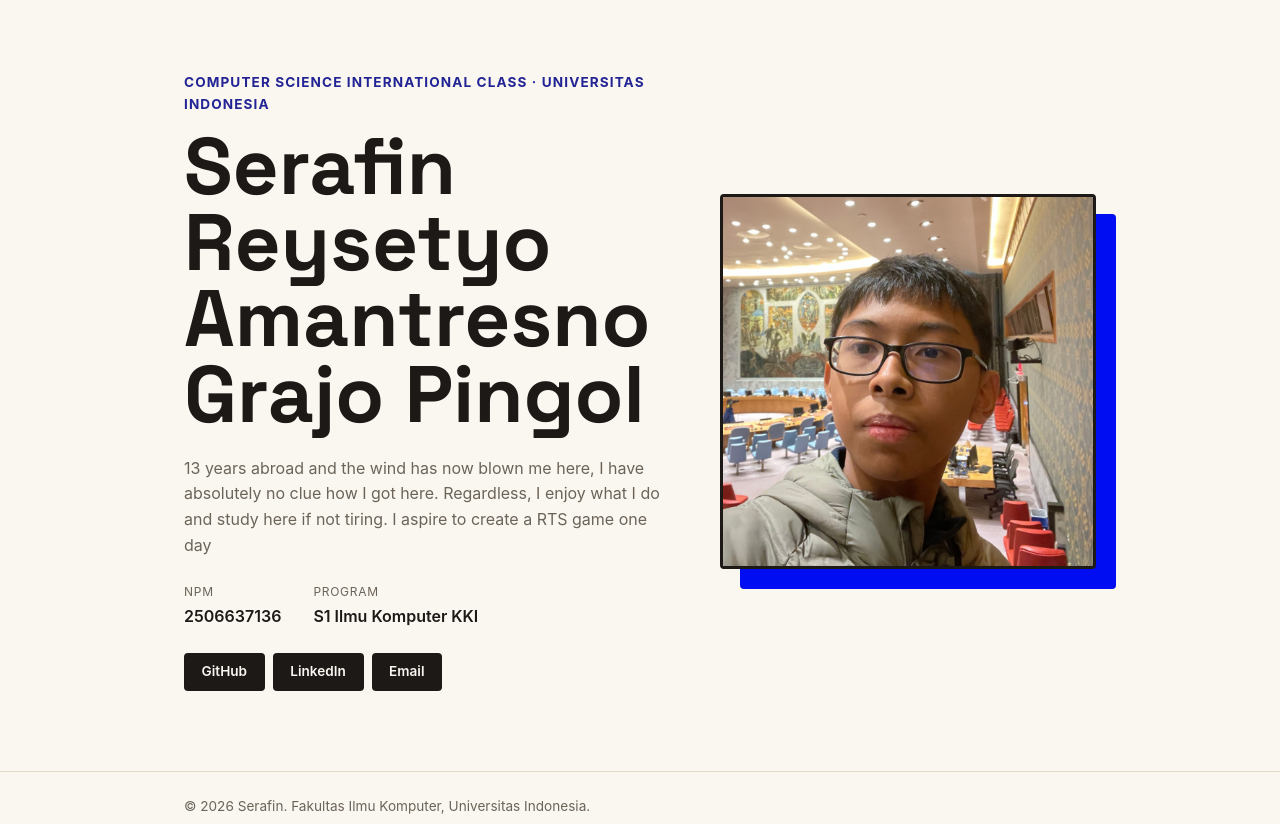
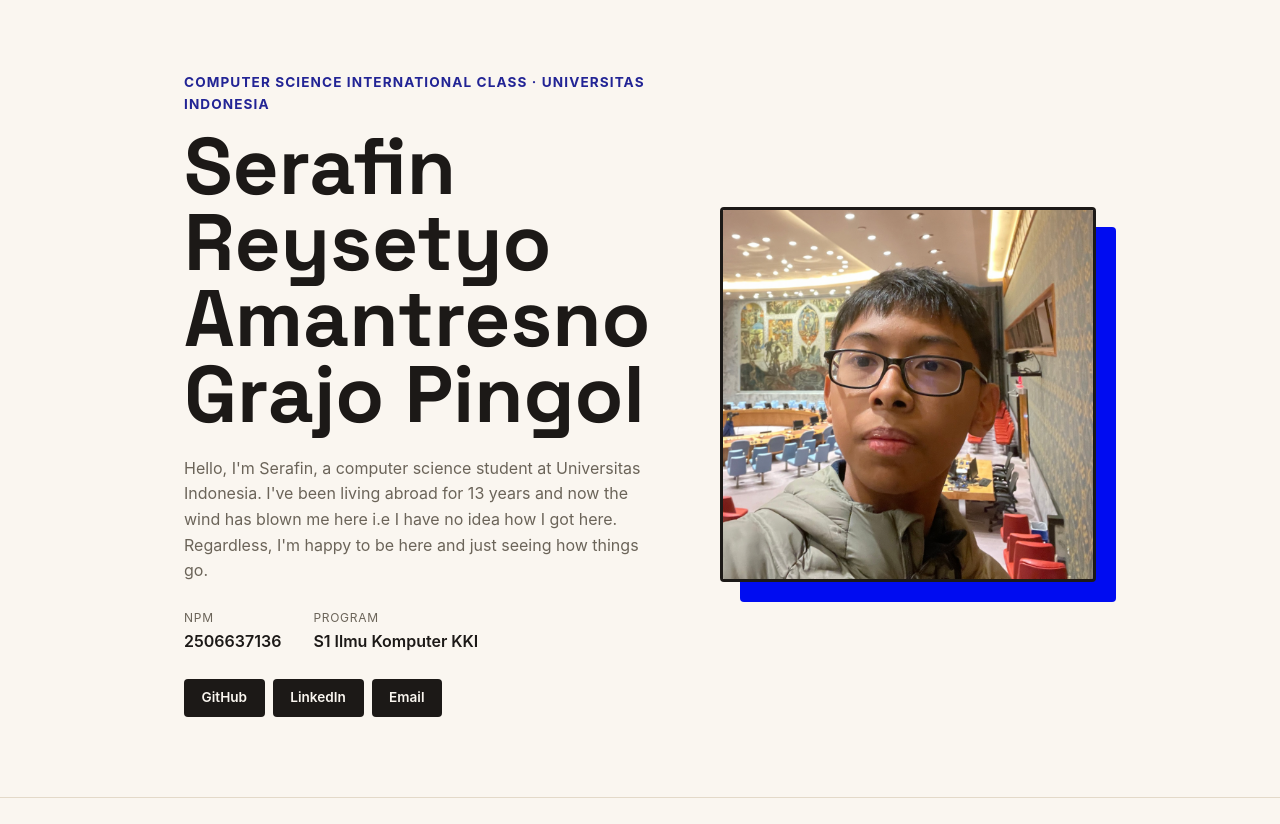
Before and after one commit to SPingol/myportofolio, a Django app: page / in a window 1280 px wide. Shown: the part 74-898 px from the top of the page. Run offline with Django 5.2, Linux system fonts and the light colour scheme.

Commit message:
README Logs updated to reflect recent changes and About me section updated with new desceiptions

```diff
--- a/templates/index.html
+++ b/templates/index.html
@@ -42,11 +42,12 @@
           </div>
           <div class="hero-details">
             <p class="bio">
-              13 years abroad and the wind has now blown me here, I have
-              absolutely no clue how I got here. Regardless, I enjoy what I do
-              and study here if not tiring. I aspire to create a RTS game one
-              day
+              Hello, I'm Serafin, a computer science student at Universitas
+              Indonesia. I've been living abroad for 13 years and now the wind
+              has blown me here i.e I have no idea how I got here. Regardless,
+              I'm happy to be here and just seeing how things go.
             </p>
+
             <dl class="meta-list">
               <div class="meta-row">
                 <dt>NPM</dt>
```
Also changed, not shown: README.md.
